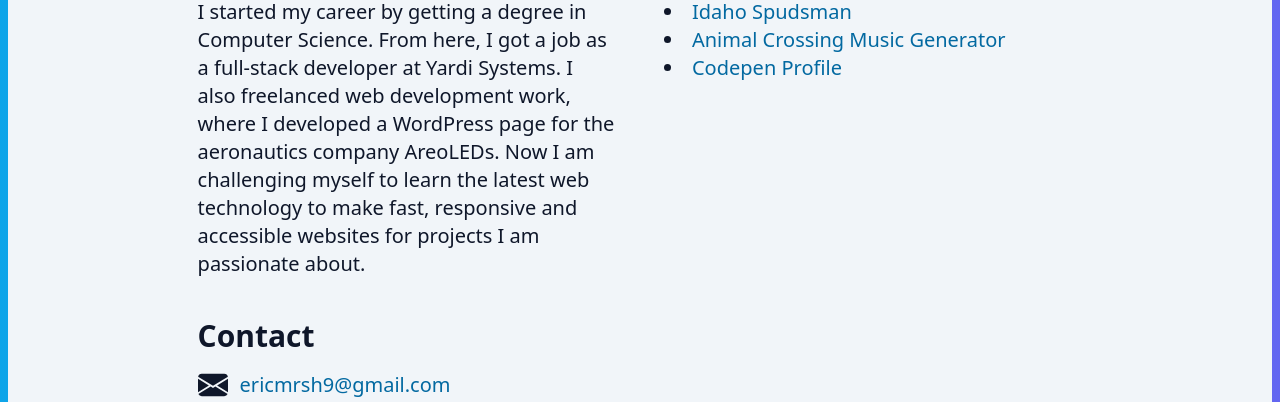
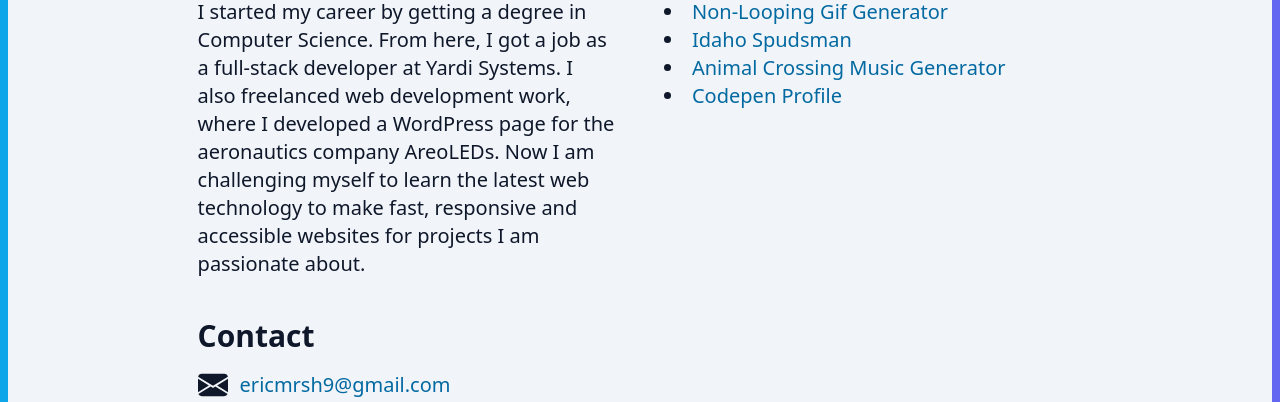
Before and after one commit to drspaceman0/eric-marsh-blog, a Gatsby site: page / in a window 1280 px wide. Shown: the part 470-872 px from the top of the page. Built offline with nearby package versions, Linux system fonts and the light colour scheme; Gatsby itself is replaced by a stand-in of ours.

Commit message:
Adding new project to list

```diff
--- a/src/pages/index.js
+++ b/src/pages/index.js
@@ -53,6 +53,9 @@ export default function IndexPage() {
                     Projects
                   </h2>
                   <ul className="list-disc list-inside text-lg md:text-xl text-slate-900 leading-normal whitespace-nowrap">
+                  <li><a className="w-fit underline-animation text-linkTextColor hover:text-linkTextColorHover active:text-linkTextColorActive" href="https://nonlooping-gif.netlify.app/"
+                      target="_blank">
+                      Non-Looping Gif Generator</a></li>
                     <li><a className="w-fit underline-animation text-linkTextColor hover:text-linkTextColorHover active:text-linkTextColorActive" href="https://www.idahospudsman.com/"
                       target="_blank">
                       Idaho Spudsman</a></li>
```
